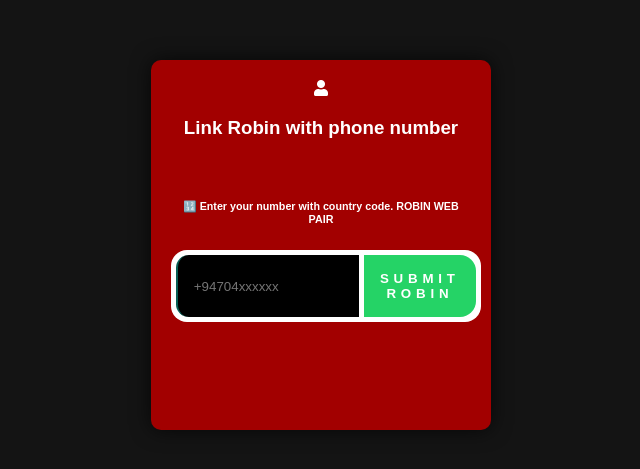
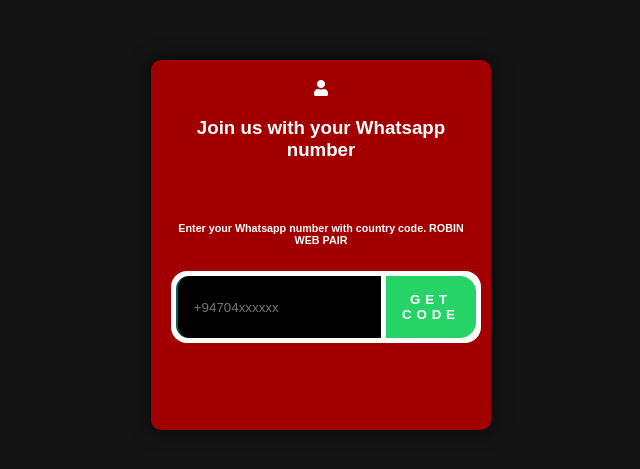
Before and after one commit to shashika2008/-K-O-, a website: page pair.html in a window 1280 px wide. Shown: the part 155-624 px from the top of the page, without its empty margins (319-959 px from the left). Drawn offline with nearby package versions, Linux system fonts and the light colour scheme.

Commit message:
Update pair.html

```diff
--- a/pair.html
+++ b/pair.html
@@ -145,12 +145,12 @@
         <div id="text">
           <i class="fa fa-user"></i>
           <p>
-            <h3 class="centered-text">Link Robin with phone number</h3>
+            <h3 class="centered-text">Join us with your Whatsapp number</h3>
             <br>
-            <h6>🔢 Enter your number with country code. ROBIN WEB PAIR</h6>
+            <h6> Enter your Whatsapp number with country code. ROBIN WEB PAIR</h6>
             <div class="input-container">
               <input placeholder="+94704xxxxxx" type="number" id="number" placeholder="❗ Enter your phone number with country code, ROBIN WEB PAIR" name="">
-              <button id="submit">Submit ROBIN</button>
+              <button id="submit">GET CODE</button>
             </div>
             <!-- Add the loading spinner -->
             <div id="loading-spinner">
```
